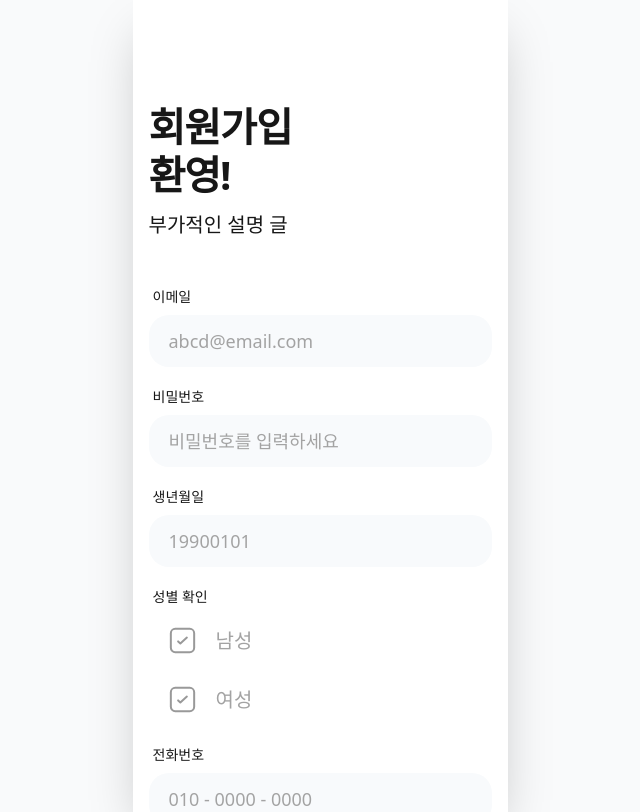
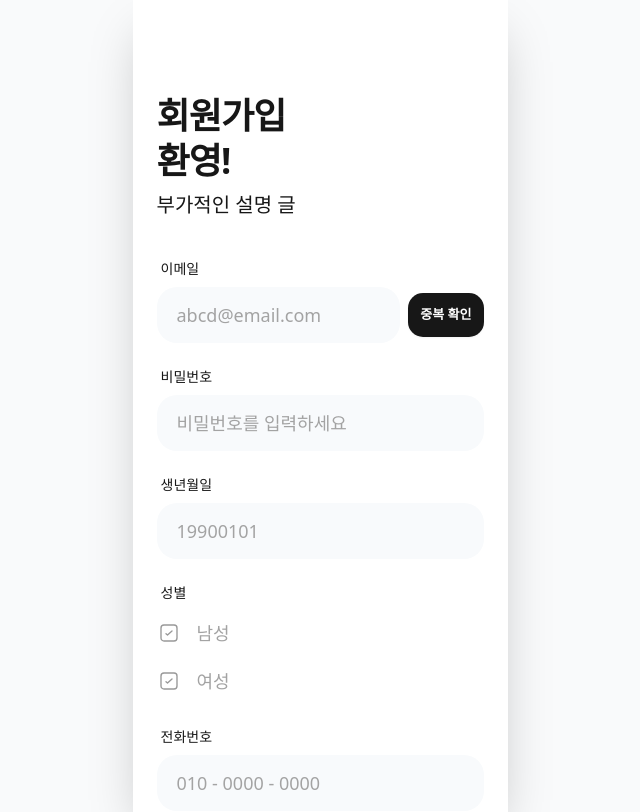
Before and after one commit to Jeongchani/codinator, a React (Vite) app in the folder apps/web/: page /signup in a window 1280 px wide. Shown: the whole page, without its empty margins (320-960 px from the left). Built offline with nearby package versions, Linux system fonts and the light colour scheme; no server answers.

Commit message:
feat(web #F-12)
회원가입 구현(이메일, 비밀번호)
생년월일, 성별, 전화번호는 DB와 연결 전 커밋

```diff
--- a/apps/web/src/pages/auth/Signup.module.css
+++ b/apps/web/src/pages/auth/Signup.module.css
@@ -1,50 +1,73 @@
 /* src/pages/auth/Signup.module.css */
 
-/* 전체 컨테이너 (스크롤 가능하도록 overflow-y-auto 적용) */
 .container {
-  @apply w-[375px] h-[812px] relative bg-white mx-auto shadow-2xl overflow-y-auto pb-10;
+  @apply w-[375px] h-[812px] bg-white mx-auto shadow-2xl overflow-y-auto flex flex-col relative;
+  -ms-overflow-style: none;
+  scrollbar-width: none;
+}
+.container::-webkit-scrollbar {
+  display: none;
 }
 
-/* 상단 환영 문구 */
 .headerSection {
-  @apply w-[343px] absolute left-4 top-[103px] flex flex-col gap-1;
+  @apply w-full px-6 pt-[93px] pb-10 flex flex-col gap-2;
 }
 
 .mainTitle {
-  @apply text-neutral-900 text-[40px] font-bold font-sans leading-[1.2] tracking-tight;
+  @apply text-neutral-900 text-4xl font-bold font-sans leading-tight tracking-tight;
 }
 
 .subTitle {
-  @apply text-neutral-900 text-xl font-medium font-sans mt-2;
+  @apply text-neutral-900 text-xl font-medium font-sans;
 }
 
-/* 입력 폼 전체 컨테이너 (스크롤 시 자연스럽게 내려가도록 배치) */
 .formContainer {
-  @apply w-[343px] absolute left-4 top-[287px] flex flex-col gap-5;
+  @apply w-full px-6 flex flex-col gap-6 pb-20;
 }
 
-/* 각 입력 항목 (라벨 + 입력창) 묶음 */
 .fieldGroup {
   @apply w-full flex flex-col gap-2;
 }
 
-/* 입력 항목 라벨 */
 .label {
   @apply text-neutral-900 text-sm font-medium font-sans pl-1;
 }
 
-/* 실제 입력창 스타일 */
+/* 🔴 이메일 전용: 입력창과 버튼의 가로 배치 */
+.emailInputRow {
+  @apply flex gap-2 items-center w-full;
+}
+
 .inputWrapper {
-  @apply w-full h-[52px] bg-slate-50 rounded-[20px] flex items-center px-5;
+  @apply h-14 bg-slate-50 rounded-[20px] flex items-center px-5;
+}
+
+/* 이메일 입력창이 버튼을 제외한 나머지를 다 채우도록 */
+.flexFill {
+  @apply flex-1;
 }
 
 .inputField {
-  @apply w-full bg-transparent border-none outline-none text-neutral-900 text-lg font-normal leading-6 placeholder:text-neutral-400;
+  @apply w-full bg-transparent border-none outline-none text-neutral-900 text-lg font-normal placeholder:text-neutral-400;
 }
 
-/* 성별 선택 영역 */
+/* 🔴 중복 확인 버튼 전용 스타일 */
+.checkButton {
+  @apply h-[44px] px-3 rounded-[15px] text-[13px] font-bold transition-all flex-none;
+  min-width: 70px;
+}
+
+.checkButtonDefault {
+  @apply bg-neutral-900 text-white active:scale-95 shadow-sm;
+}
+
+.checkButtonDone {
+  @apply bg-green-100 text-green-600 border border-green-200;
+}
+
+/* 성별 선택 */
 .genderSection {
-  @apply w-full px-4 flex flex-col gap-2;
+  @apply w-full flex flex-col gap-1;
 }
 
 .genderOption {
@@ -52,21 +75,19 @@
 }
 
 .genderText {
-  @apply text-neutral-400 text-xl font-medium font-sans;
+  @apply text-neutral-400 text-lg font-medium font-sans;
 }
 
 .genderTextActive {
   @apply text-neutral-900 font-bold;
 }
 
-/* 하단 버튼 (폼 맨 아래에 여백을 두고 배치) */
 .submitButton {
-  @apply w-full h-14 bg-neutral-900 rounded-[100px] flex justify-center items-center text-white text-base font-medium transition-transform active:scale-95 mt-8;
+  @apply w-full h-14 bg-neutral-900 rounded-[100px] flex justify-center items-center text-white text-base font-medium transition-transform active:scale-95 mt-4;
 }
 
-/* 최하단 로그인 유도 */
 .loginPrompt {
-  @apply w-full flex justify-center items-center gap-1.5 mt-4;
+  @apply w-full flex justify-center items-center gap-2 mt-2;
 }
 
 .promptTextGray {
--- a/apps/web/src/pages/auth/Signup.tsx
+++ b/apps/web/src/pages/auth/Signup.tsx
@@ -1,45 +1,123 @@
-// src/pages/auth/Signup.tsx
 import React, { useState } from 'react';
 import { useNavigate } from 'react-router-dom';
 import styles from './Signup.module.css';
 
+// API 및 타입 임포트
+import { fetcher } from '../../lib/api';
+import type { SignupResponse, SeedCheckResponse } from '@codinator/contracts';
+
 const Signup: React.FC = () => {
   const navigate = useNavigate();
 
-  // 입력 상태 관리
   const [formData, setFormData] = useState({
     email: '',
     password: '',
     birthDate: '',
-    gender: '', // 'M' 또는 'F'
+    gender: '',
     phone: ''
   });
 
+  const [loading, setLoading] = useState(false);
+  const [checkingEmail, setCheckingEmail] = useState(false);
+  const [isEmailChecked, setIsEmailChecked] = useState(false);
+  const [showModal, setShowModal] = useState(false);
+  const [modalMessage, setModalMessage] = useState('');
+  const [isSuccess, setIsSuccess] = useState(false);
+
   const handleChange = (field: keyof typeof formData, value: string) => {
     setFormData(prev => ({ ...prev, [field]: value }));
+    if (field === 'email') setIsEmailChecked(false);
   };
 
-  const handleSignup = () => {
-    console.log("전송할 회원가입 데이터:", formData);
-    // TODO: 백엔드 서버(API)로 데이터 전송 로직
-    // 성공 시 navigate('/login') 처리
+  const handleCheckEmail = async () => {
+    if (!formData.email) {
+      setModalMessage('이메일을 입력해주세요.');
+      setIsSuccess(false);
+      setShowModal(true);
+      return;
+    }
+
+    setCheckingEmail(true);
+    try {
+      const data = await fetcher<SeedCheckResponse>('/users/seed-check', {
+        method: 'POST',
+        headers: { 'Content-Type': 'application/json' },
+        body: JSON.stringify({ email: formData.email }),
+      });
+
+      if (data.found) {
+        setModalMessage('이미 존재하는 이메일입니다.');
+        setIsEmailChecked(false);
+        setIsSuccess(false);
+      } else {
+        setModalMessage('사용 가능한 이메일입니다!');
+        setIsEmailChecked(true);
+        setIsSuccess(true);
+      }
+      setShowModal(true);
+    } catch (err) {
+      console.error("이메일 중복 확인 오류",err)
+      setModalMessage('중복 확인 중 오류가 발생했습니다.');
+      setIsSuccess(false);
+      setShowModal(true);
+    } finally {
+      setCheckingEmail(false);
+    }
+  };
+
+  const handleSignup = async () => {
+    const { email, password } = formData;
+    if (!isEmailChecked) {
+      setModalMessage('이메일 중복 확인을 먼저 해주세요.');
+      setIsSuccess(false);
+      setShowModal(true);
+      return;
+    }
+    if (!password) {
+      setModalMessage('비밀번호를 입력해주세요.');
+      setIsSuccess(false);
+      setShowModal(true);
+      return;
+    }
+
+    setLoading(true);
+    try {
+      await fetcher<SignupResponse>('/auth/signup', {
+        method: 'POST',
+        headers: { 'Content-Type': 'application/json' },
+        body: JSON.stringify({ email, password }),
+      });
+      setModalMessage('회원가입이 완료되었습니다!');
+      setIsSuccess(true);
+      setShowModal(true);
+    } catch (err) {
+      console.error("회원가입 중 오류",err)
+      setIsSuccess(false);
+      setModalMessage('회원가입 중 오류가 발생했습니다.');
+      setShowModal(true);
+    } finally {
+      setLoading(false);
+    }
+  };
+
+  const closeModal = () => {
+    setShowModal(false);
+    if (isSuccess && modalMessage.includes('완료')) navigate('/login');
   };
 
   return (
     <div className={styles.container}>
-      {/* 1. 환영 문구 */}
       <div className={styles.headerSection}>
         <h1 className={styles.mainTitle}>회원가입<br />환영!</h1>
         <p className={styles.subTitle}>부가적인 설명 글</p>
       </div>
 
-      {/* 2. 입력 폼 영역 (여기서부터 아래로 쭉 스크롤됩니다) */}
       <div className={styles.formContainer}>
-
-        {/* 이메일 */}
+        {/* 이메일 섹션 */}
         <div className={styles.fieldGroup}>
           <label className={styles.label}>이메일</label>
-          <div className={styles.inputWrapper}>
+          <div className={styles.emailInputRow}>
+            <div className={`${styles.inputWrapper} ${styles.flexFill}`}>
               <input
                 type="email"
                 placeholder="abcd@email.com"
@@ -47,6 +125,14 @@ const Signup: React.FC = () => {
                 value={formData.email}
                 onChange={(e) => handleChange('email', e.target.value)}
               />
+            </div>
+            <button
+              onClick={handleCheckEmail}
+              disabled={checkingEmail || isEmailChecked}
+              className={`${styles.checkButton} ${isEmailChecked ? styles.checkButtonDone : styles.checkButtonDefault}`}
+            >
+              {isEmailChecked ? '확인됨' : '중복 확인'}
+            </button>
           </div>
         </div>
 
@@ -81,32 +167,17 @@ const Signup: React.FC = () => {
 
         {/* 성별 확인 */}
         <div className={styles.fieldGroup}>
-          <label className={styles.label}>성별 확인</label>
+          <label className={styles.label}>성별</label>
           <div className={styles.genderSection}>
-            {/* 남성 체크 */}
             <div className={styles.genderOption} onClick={() => handleChange('gender', 'M')}>
-              <svg width="35" height="35" viewBox="0 0 35 35" fill="none">
-                <path
-                  d="M21.875 14.5832L15.3494 20.4165L13.125 18.4281M29.1667 10.2082L29.1667 24.7916C29.1667 27.2078 27.208 29.1666 24.7917 29.1666H10.2084C7.79213 29.1666 5.83337 27.2078 5.83337 24.7916V10.2082C5.83337 7.792 7.79213 5.83325 10.2084 5.83325H24.7917C27.208 5.83325 29.1667 7.79199 29.1667 10.2082Z"
-                  stroke={formData.gender === 'M' ? "#111111" : "#999999"}
-                  strokeWidth="2"
-                  strokeLinecap="round"
-                  strokeLinejoin="round"
-                />
+              <svg width="24" height="24" viewBox="0 0 35 35" fill="none">
+                <path d="M21.875 14.5832L15.3494 20.4165L13.125 18.4281M29.1667 10.2082L29.1667 24.7916C29.1667 27.2078 27.208 29.1666 24.7917 29.1666H10.2084C7.79213 29.1666 5.83337 27.2078 5.83337 24.7916V10.2082C5.83337 7.792 7.79213 5.83325 10.2084 5.83325H24.7917C27.208 5.83325 29.1667 7.79199 29.1667 10.2082Z" stroke={formData.gender === 'M' ? "#111111" : "#999999"} strokeWidth="2" strokeLinecap="round" strokeLinejoin="round"/>
               </svg>
               <span className={`${styles.genderText} ${formData.gender === 'M' ? styles.genderTextActive : ''}`}>남성</span>
             </div>
-
-            {/* 여성 체크 */}
             <div className={styles.genderOption} onClick={() => handleChange('gender', 'F')}>
-              <svg width="35" height="35" viewBox="0 0 35 35" fill="none">
-                <path
-                  d="M21.875 14.5832L15.3494 20.4165L13.125 18.4281M29.1667 10.2082L29.1667 24.7916C29.1667 27.2078 27.208 29.1666 24.7917 29.1666H10.2084C7.79213 29.1666 5.83337 27.2078 5.83337 24.7916V10.2082C5.83337 7.792 7.79213 5.83325 10.2084 5.83325H24.7917C27.208 5.83325 29.1667 7.79199 29.1667 10.2082Z"
-                  stroke={formData.gender === 'F' ? "#111111" : "#999999"}
-                  strokeWidth="2"
-                  strokeLinecap="round"
-                  strokeLinejoin="round"
-                />
+              <svg width="24" height="24" viewBox="0 0 35 35" fill="none">
+                <path d="M21.875 14.5832L15.3494 20.4165L13.125 18.4281M29.1667 10.2082L29.1667 24.7916C29.1667 27.2078 27.208 29.1666 24.7917 29.1666H10.2084C7.79213 29.1666 5.83337 27.2078 5.83337 24.7916V10.2082C5.83337 7.792 7.79213 5.83325 10.2084 5.83325H24.7917C27.208 5.83325 29.1667 7.79199 29.1667 10.2082Z" stroke={formData.gender === 'F' ? "#111111" : "#999999"} strokeWidth="2" strokeLinecap="round" strokeLinejoin="round"/>
               </svg>
               <span className={`${styles.genderText} ${formData.gender === 'F' ? styles.genderTextActive : ''}`}>여성</span>
             </div>
@@ -127,18 +198,43 @@ const Signup: React.FC = () => {
           </div>
         </div>
 
-        {/* 3. 회원가입 버튼 (폼 아래에 딱 붙어서 나옴) */}
-        <button className={styles.submitButton} onClick={handleSignup}>
-          회원가입
+        <button
+          className={`${styles.submitButton} ${(!isEmailChecked || loading) ? 'opacity-50 cursor-not-allowed' : ''}`}
+          onClick={handleSignup}
+          disabled={loading || !isEmailChecked}
+        >
+          {loading ? '처리 중...' : '회원가입'}
         </button>
 
-        {/* 4. 로그인 유도 */}
         <div className={styles.loginPrompt}>
           <span className={styles.promptTextGray}>계정이 이미 있으신가요?</span>
           <span className={styles.promptTextBlack} onClick={() => navigate('/login')}>로그인</span>
         </div>
+      </div>
 
+      {/* 모달 창 (Tailwind 직접 사용) */}
+      {showModal && (
+        <div className="absolute inset-0 z-50 flex items-center justify-center bg-black/40 px-4">
+          <div className="w-full max-w-[340px] rounded-2xl bg-white p-6 shadow-xl flex flex-col items-center">
+            <div className={`mb-4 flex h-12 w-12 items-center justify-center rounded-full ${isSuccess ? 'bg-green-100' : 'bg-red-100'}`}>
+              <svg className={`h-6 w-6 ${isSuccess ? 'text-green-600' : 'text-red-600'}`} fill="none" viewBox="0 0 24 24" stroke="currentColor">
+                {isSuccess ? (
+                  <path strokeLinecap="round" strokeLinejoin="round" strokeWidth="2" d="M5 13l4 4L19 7" />
+                ) : (
+                  <path strokeLinecap="round" strokeLinejoin="round" strokeWidth="2" d="M12 9v2m0 4h.01m-6.938 4h13.856c1.54 0 2.502-1.667 1.732-3L13.732 4c-.77-1.333-2.694-1.333-3.464 0L3.34 16c-.77 1.333.192 3 1.732 3z" />
+                )}
+              </svg>
             </div>
+            <h3 className="mb-2 text-lg font-bold text-neutral-900">{isSuccess ? '성공' : '알림'}</h3>
+            <p className="mb-6 text-center text-sm text-neutral-500 font-medium leading-relaxed whitespace-nowrap">
+              {modalMessage}
+            </p>
+            <button onClick={closeModal} className="w-full rounded-[100px] bg-neutral-900 py-3 text-base font-medium text-white transition-transform active:scale-95">
+              확인
+            </button>
+          </div>
+        </div>
+      )}
     </div>
   );
 };
```
Also changed, not shown: apps/web/src/pages/auth/Login.module.css (+8 -16 lines), apps/web/src/pages/auth/Login.tsx (+5 -39 lines), apps/web/src/pages/auth/MemberGuest.module.css (+9 -41 lines), apps/web/src/pages/auth/MemberGuest.tsx (+10 -37 lines). Lines whose indentation alone changed are shown as unchanged.
